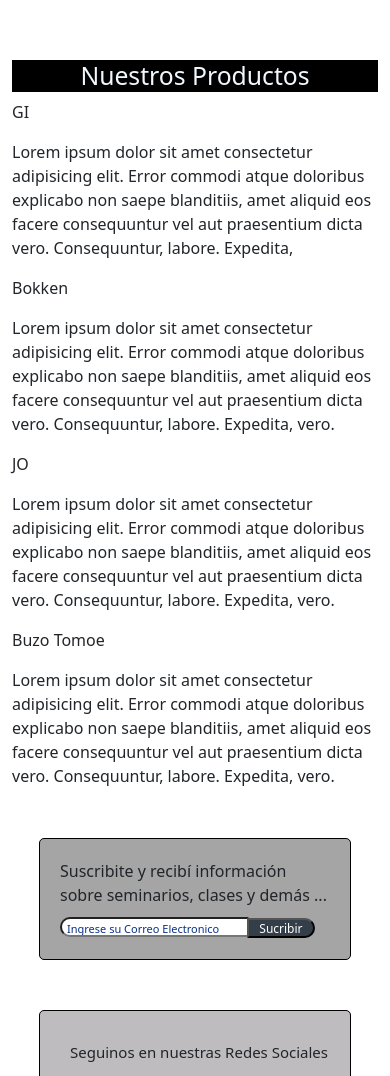
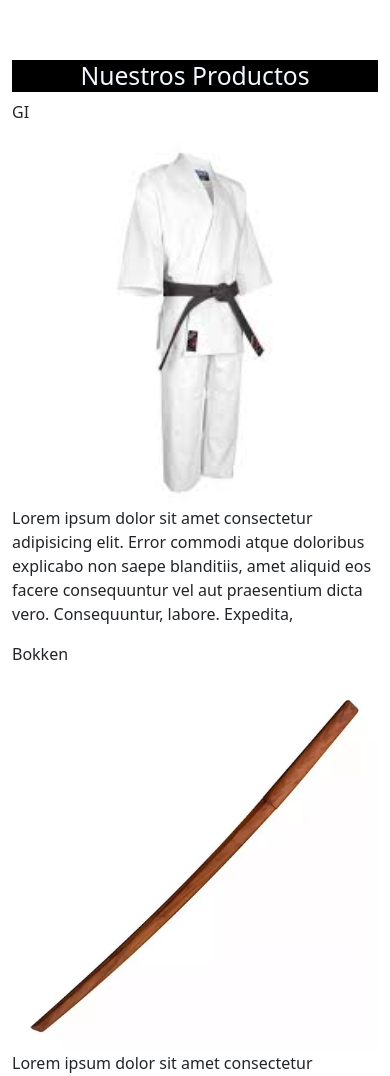
Before and after one commit to diegodilonardo/tomoe_dojo, a plain HTML site: page pages/merchandising.html in a window 390 px wide. Shown: the part 244-1320 px from the top of the page. Drawn offline with nearby package versions, Linux system fonts and the light colour scheme.

Commit message:
commit entrega 3

```diff
--- a/css/styles.css
+++ b/css/styles.css
@@ -535,4 +535,7 @@ margin-left: 16%;
         height: 200%;
 
     }
+    .fotos_productos img {
+        width: 100%;
+    }
 }
--- a/pages/merchandising.html
+++ b/pages/merchandising.html
@@ -70,16 +70,20 @@
 
         <div class="section1 container my-5">
             <h2 class="titulos_acerca">Nuestros Productos</h2>
+            <div class="fotos_productos">
                 <div>
                     <p> GI </p>
+                    <img src="../assets/img/gi.jpeg" alt="">
                     <p> Lorem ipsum dolor sit amet consectetur adipisicing elit. Error commodi atque doloribus explicabo non saepe blanditiis, amet aliquid eos facere consequuntur vel aut praesentium dicta vero. Consequuntur, labore. Expedita,</p>
                 </div>
                 <div>
                     <p> Bokken </p>
+                    <img src="../assets/img/bokken.webp" alt="">
                     <p> Lorem ipsum dolor sit amet consectetur adipisicing elit. Error commodi atque doloribus explicabo non saepe blanditiis, amet aliquid eos facere consequuntur vel aut praesentium dicta vero. Consequuntur, labore. Expedita, vero.</p>
                 </div>
                 <div>
                     <p> JO </p>
+                    <img src="../assets/img/jo.webp" alt="">
                     <p> Lorem ipsum dolor sit amet consectetur adipisicing elit. Error commodi atque doloribus explicabo non saepe blanditiis, amet aliquid eos facere consequuntur vel aut praesentium dicta vero. Consequuntur, labore. Expedita, vero.</p>
                 </div>
                 <div>
@@ -87,8 +91,8 @@
                         Lorem ipsum dolor sit amet consectetur adipisicing elit. Error commodi atque doloribus explicabo non saepe blanditiis, amet aliquid eos facere consequuntur vel aut praesentium dicta vero. Consequuntur, labore. Expedita, vero.
                     </p>
                 </div>
-        <div>
-
+            </div>
+        </div>
 
 
     </main>
```
Also changed, not shown: assets/img/bokken.webp (added), assets/img/gi.jpeg (added), assets/img/jo.webp (added). Lines whose indentation alone changed are shown as unchanged.
